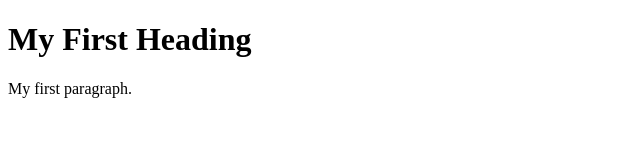
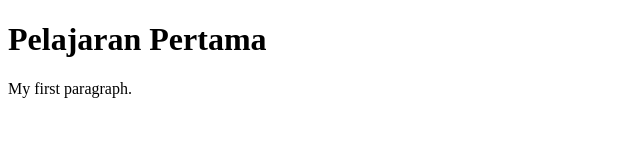
Before and after one commit to agus-salim/belajarweb, a plain HTML site: page index.html in a window 1280 px wide. Shown: the whole page, without its empty margins (0-640 px from the left). Drawn offline with Linux system fonts and the light colour scheme.

Commit message:
edit index.html

```diff
--- a/index.html
+++ b/index.html
@@ -2,7 +2,7 @@
 <html>
 <body>
 
-<h1>My First Heading</h1>
+<h1>Pelajaran Pertama</h1>
 <p>My first paragraph.</p>
 
 </body>
```
